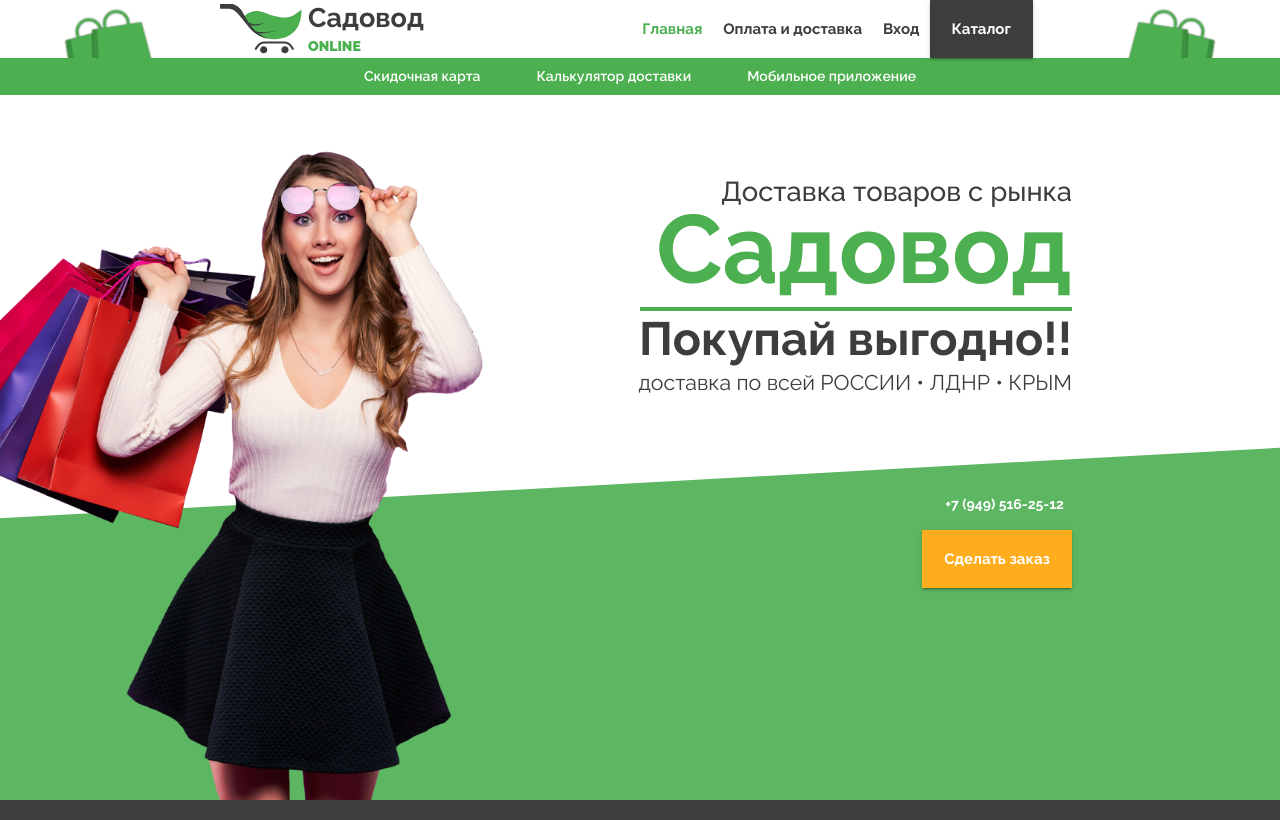
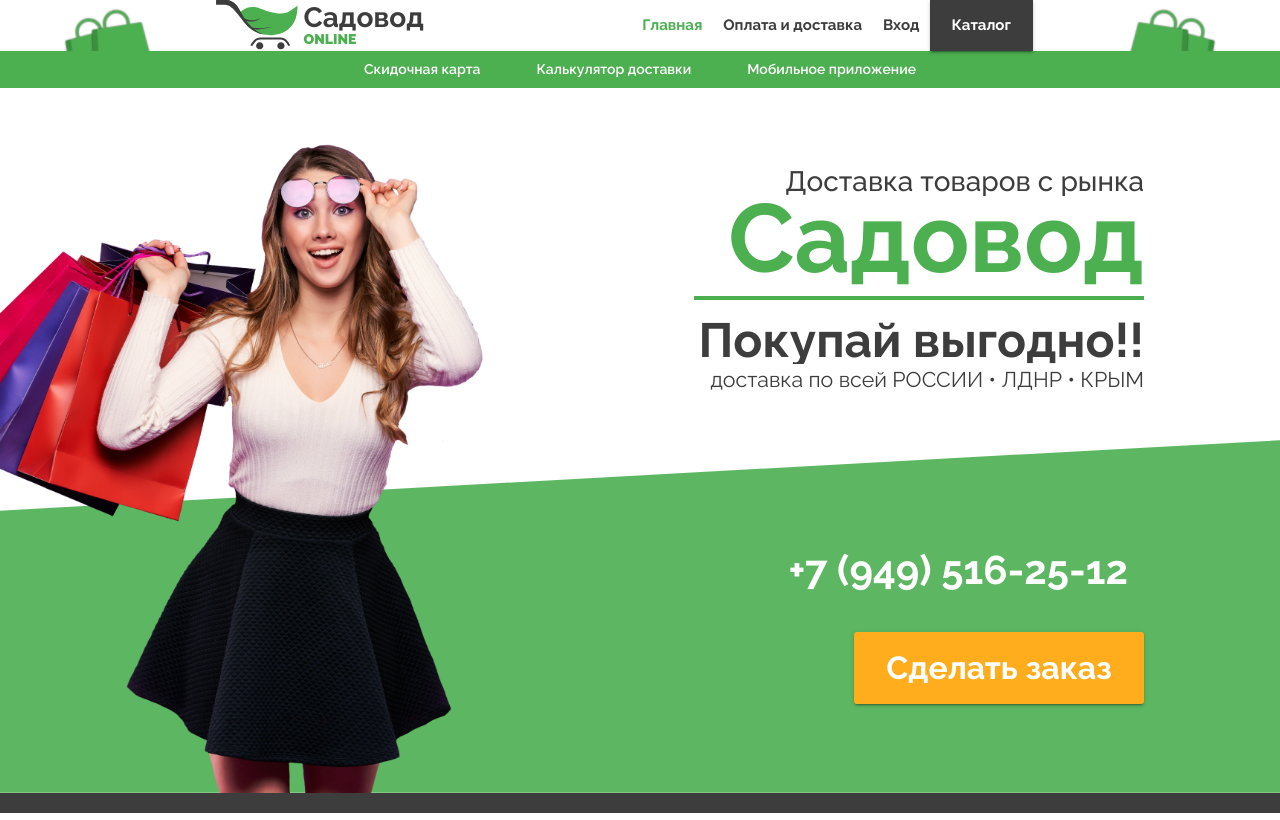
Before and after one commit to lavet13/sadovod, a React (Create React App) app: page / in a window 1280 px wide. Built offline with nearby package versions, Linux system fonts and the light colour scheme.

Commit message:
hero & navigation

```diff
--- a/src/components/hero/hero.component.tsx
+++ b/src/components/hero/hero.component.tsx
@@ -1,14 +1,12 @@
-import { ClipPathGreenBackground, HeroBackground, Image } from './hero.styles';
+import {
+  ClipPathGreenBackground,
+  HeroBackground,
+  HeroDivider,
+  Image,
+} from './hero.styles';
 import WomanWithBaggages from '../../assets/images/womanWithBaggages.png';
 import Grid from '@mui/material/Unstable_Grid2';
-import {
-  Button,
-  Container,
-  Divider,
-  Link,
-  Stack,
-  Typography,
-} from '@mui/material';
+import { Button, Container, Link, Stack, Typography } from '@mui/material';
 
 const Hero = () => {
   return (
@@ -16,23 +14,29 @@
       <ClipPathGreenBackground />
       <Container>
         <Grid container columns={24}>
-          <Grid lg={12}>
+          <Grid xs={0} md={10} lg={12}>
             <Image src={WomanWithBaggages} />
           </Grid>
-          <Grid lg={9} alignSelf={'start'} mt={10}>
-            <Stack alignItems={'flex-end'} mb={10}>
-              <Typography color='secondary' variant='h3' mb={-2}>
+          <Grid md={2} lg xl />
+          <Grid xs={24} md={10} lg={9} mt={10}>
+            <Stack height={'100%'}>
+              <Stack
+                alignItems={{ xs: 'center', md: 'flex-end' }}
+                sx={{ mb: { xs: 10, md: 5 } }}
+              >
+                <Typography color='secondary' variant='h3' mb={-2} noWrap>
                   Доставка товаров с рынка
                 </Typography>
                 <Typography variant='h1' color='primary'>
                   Садовод
                 </Typography>
-              <Divider
+                <HeroDivider
                   variant='fullWidth'
                   flexItem
                   sx={theme => ({
                     borderColor: theme.palette.primary.main,
                     borderWidth: 2,
+                    mb: 2,
                   })}
                 />
                 <Typography color='secondary' variant='h2' noWrap>
@@ -42,20 +46,42 @@
                   доставка по всей РОССИИ • ЛДНР • КРЫМ
                 </Typography>
               </Stack>
-            <Stack alignItems={'flex-end'}>
+              <Stack
+                alignItems={{ xs: 'center', md: 'flex-end' }}
+                justifyContent='center'
+                spacing={2}
+                sx={{ height: '100%' }}
+              >
                 <Button
                   href='tel:+7 (949) 516-25-12'
                   color='white'
                   component={Link}
+                  sx={{
+                    px: 2,
+                    borderRadius: '3px',
+                    lineHeight: 2,
+                    fontSize: { xs: '2rem', sm: '2.5rem' },
+                  }}
                 >
                   +7 (949) 516-25-12
                 </Button>
-              <Button variant='contained' color='yellow' size='large'>
+                <Button
+                  variant='contained'
+                  color='yellow'
+                  size='small'
+                  sx={{
+                    px: 4,
+                    borderRadius: `3px`,
+                    lineHeight: 2,
+                    fontSize: { xs: '1.8rem', sm: '2rem' },
+                  }}
+                >
                   Сделать заказ
                 </Button>
               </Stack>
+            </Stack>
           </Grid>
-          <Grid lg />
+          <Grid md={2} lg xl />
         </Grid>
       </Container>
     </HeroBackground>
--- a/src/components/hero/hero.styles.tsx
+++ b/src/components/hero/hero.styles.tsx
@@ -1,3 +1,4 @@
+import { Divider } from '@mui/material';
 import { alpha, styled } from '@mui/material/styles';
 
 const navigationOffset = 95;
@@ -25,12 +26,42 @@
   backgroundColor: alpha(theme.palette.primary.main, 0.9),
   clipPath: 'polygon(0 60%, 100% 50%, 100% 100%, 0 100%)',
   zIndex: -100,
+
+  ['@media screen and ((max-height: 700px) or (max-width: 600px))']: {
+    clipPath: 'polygon(0 320px, 100% 320px, 100% 100%, 0 100%)',
+  },
 }));
 
-export const Image = styled('img')`
-  margin-left: -40%;
-  display: block;
-  max-width: 150%;
-  height: calc(100vh - ${navigationOffset}px);
-  object-fit: cover;
-`;
+export const Image = styled('img')(({ theme }) => ({
+  marginLeft: '-40%',
+  display: 'block',
+  maxWidth: '150%',
+  height: `calc(100vh - ${navigationOffset}px)`,
+  objectFit: 'cover',
+  [theme.breakpoints.down('lg')]: {
+    maxWidth: '120%',
+    marginTop: `${navigationOffset}px`,
+    height: `calc(100vh - ${navigationOffset * 2}px)`,
+    marginLeft: '-20%',
+  },
+}));
+
+export const HeroDivider = styled(Divider)(({ theme }) => ({
+  borderColor: theme.palette.primary.main,
+  borderWidth: 2,
+  marginBottom: 2,
+
+  [theme.breakpoints.down('xl')]: {
+    width: '450px',
+    alignSelf: 'end',
+  },
+
+  [theme.breakpoints.down('md')]: {
+    width: '60%',
+    alignSelf: 'center',
+  },
+
+  [theme.breakpoints.down('sm')]: {
+    width: '250px',
+  },
+}));
--- a/src/components/navigation/navigation.component.tsx
+++ b/src/components/navigation/navigation.component.tsx
@@ -30,7 +30,10 @@
                   <Typography
                     variant='subtitle2'
                     color='primary'
-                    sx={{ textTransform: 'uppercase', textAlign: 'start' }}
+                    sx={{
+                      textTransform: 'uppercase',
+                      textAlign: 'start',
+                    }}
                   >
                     Online
                   </Typography>
--- a/src/index.tsx
+++ b/src/index.tsx
@@ -21,7 +21,6 @@
 import RalewayBoldTTF from './assets/fonts/Raleway/Raleway-Bold.ttf';
 import RalewayExtraBoldTTF from './assets/fonts/Raleway/Raleway-ExtraBold.ttf';
 import RalewayBlackTTF from './assets/fonts/Raleway/Raleway-Black.ttf';
-import { lightBlue } from '@mui/material/colors';
 
 const root = ReactDOM.createRoot(
   document.getElementById('root') as HTMLElement
@@ -100,21 +99,25 @@
       h2: {
         fontSize: '3rem',
         fontWeight: 700,
+        lineHeight: 1,
       },
       h3: {
         fontSize: '1.8rem',
         fontWeight: 500,
+        lineHeight: 1,
       },
       h5: {
         fontWeight: 700,
         fontSize: 28,
+        lineHeight: 1,
       },
       subtitle2: {
         fontWeight: 900,
+        lineHeight: 1,
       },
       button: {
         fontWeight: 700,
-        lineHeight: 2.8,
+        lineHeight: 2.3,
         textTransform: 'unset',
       },
     },
@@ -139,16 +142,6 @@
     },
     palette: {
       mode: 'light',
-      action: {
-        active: lightBlue[200],
-        activatedOpacity: 1,
-        hover: lightBlue[100],
-        hoverOpacity: 0.7,
-        focus: lightBlue[600],
-        focusOpacity: 1,
-        selected: lightBlue[300],
-        selectedOpacity: 1,
-      },
       primary: {
         main: '#4CAF50',
         contrastText: '#FFF',
```
Lines whose indentation alone changed are shown as unchanged.
